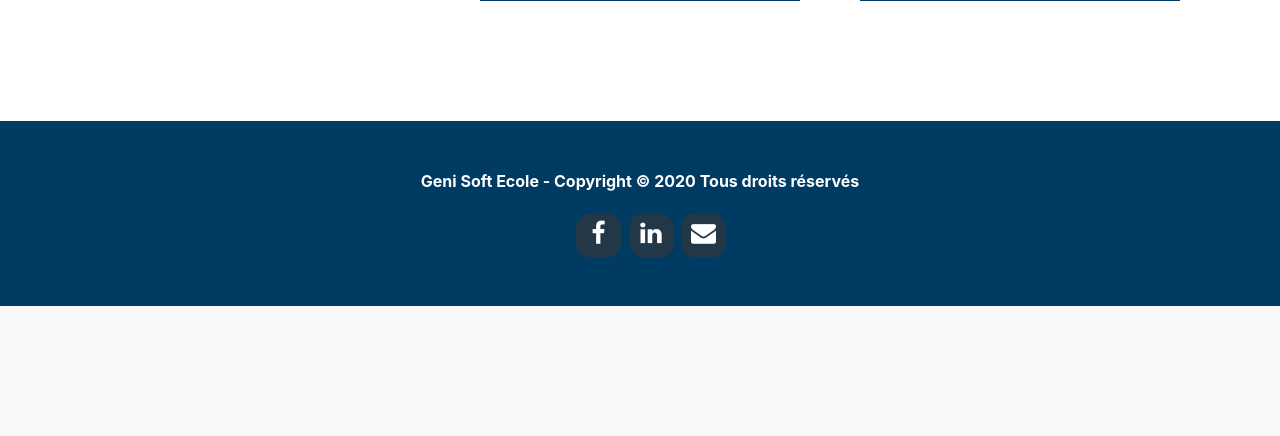
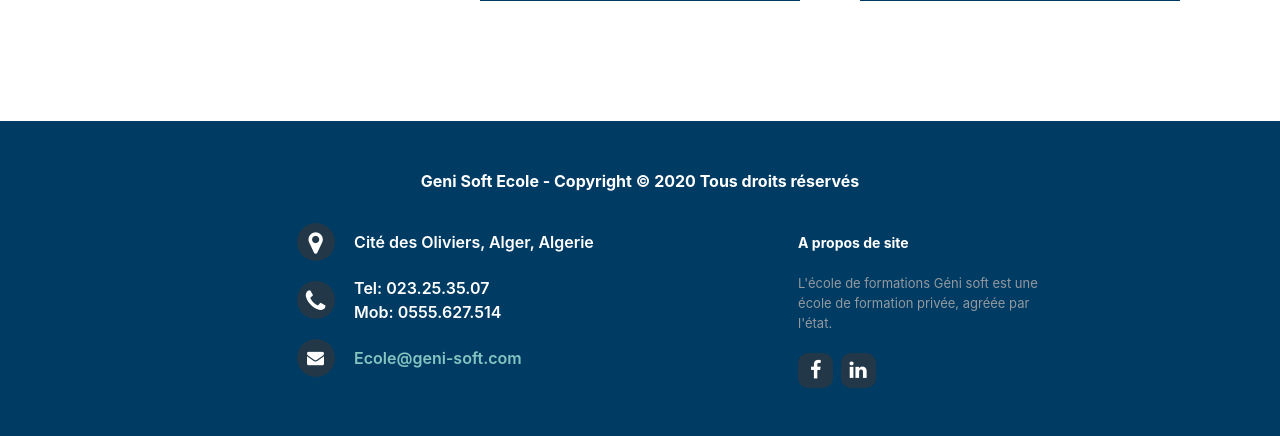
Before and after one commit to HibaMbr/pfe, a PHP site: page / in a window 1280 px wide. Shown: the part 1522-1958 px from the top of the page. Before the commit the page ends 1828 px from the top, so only its background shows below. Run offline with PHP 8.4, Linux system fonts and the light colour scheme.

Commit message:
social media, adr, phone , mail added

```diff
--- a/css/custom.css
+++ b/css/custom.css
@@ -101,24 +101,87 @@
 *************************************************************************************************************************
 */
 
+.footer-left,
+.footer-right{
+	display: inline-block;
+	vertical-align: top;
+}
 
-.footer-icons{
-    margin-left: 45%;
+.footer-left{
+    width: 40%;
+    margin-left: 22%;
+    padding-top: 20px;
+}
+
+.footer-left i{
+	background-color:  #33383bab;
+	color: #ffffff;
+	font-size: 25px;
+	width: 38px;
+	height: 38px;
+	border-radius: 50%;
+	text-align: center;
+	line-height: 42px;
+	margin: 10px 15px;
+	vertical-align: middle;
+}
+
+.footer-left i.fa-envelope{
+	font-size: 17px;
+	line-height: 38px;
+}
+
+.footer-left p{
+	display: inline-block;
+    color: #ffffff;
+    font-weight:600;
+	vertical-align: middle;
+	margin:0;
+}
+
+.footer-left p a{
+	color:  rgb(133, 196, 192);
+	text-decoration: none;;
+}
+
+
+.footer-right{
+    width: 20%;
+    padding-top: 40px;
+}
+
+.footer-company-about{
+	line-height: 20px;
+	color:  #92999f;
+	font-size: 13px;
+	font-weight: normal;
+	margin: 0;
+}
+
+.footer-company-about span{
+	display: block;
+	color:  #ffffff;
+	font-size: 14px;
+	font-weight: bold;
+	margin-bottom: 20px;
+}
+
+.footer-right .footer-icons{
     margin-top: 20px;
 }
 
-.footer-icons a {
+.footer-right .footer-icons a {
 	display: inline-block;
-	width: 45px;
-	height: 45px;
+	width: 35px;
+	height: 35px;
 	cursor: pointer;
 	background-color:  #33383bab;
-    border-radius: 15px;
+	border-radius: 10px;
 
-	font-size: 25px;
+	font-size: 20px;
 	color: #ffffff;
 	text-align: center;
-	line-height: 40px;
+	line-height: 35px;
 
 	margin-right: 3px;
 }
--- a/index.html
+++ b/index.html
@@ -201,13 +201,38 @@
       <p class="m-0 text-center text-white">Geni Soft Ecole - Copyright &copy; 2020 Tous droits réservés</p>
     </div>
 
+    <div class="footer-left">
+
+      <div>
+         <i class="fa fa-map-marker"></i>
+         <p>Cité des Oliviers, Alger, Algerie</p>
+      </div>
+
+      <div>
+         <i class="fa fa-phone"></i>
+         <p>Tel: 023.25.35.07<br>Mob: 0555.627.514</p>
+      </div>
+
+      <div>
+        <i class="fa fa-envelope"></i>
+        <p><a href="mailto:Ecole@geni-soft.com?">Ecole@geni-soft.com</a></p>
+     </div>
+
+   </div>
+
+   <div class="footer-right">
+
+    <p class="footer-company-about">
+      <span>A propos de site</span>
+      L'école de formations Géni soft est une école de formation privée, agréée par l'état.
+   </p>
+
     <div class="footer-icons">
-
       <a href="https://www.facebook.com/GeniSoftInformatique" target="_blank"><i class="fa fa-facebook"></i></a>
       <a href="https://www.linkedin.com/company/geni-soft-informatique" target="_blank"><i class="fa fa-linkedin"></i></a>
-      <a href="mailto:geniesoftmail@gmail.com?"><i class="fa fa-envelope"></i></a>
+    </div>
+   </div>
 
-   </div>
   </footer>
 
   <!-- Optional JavaScript -->
```
